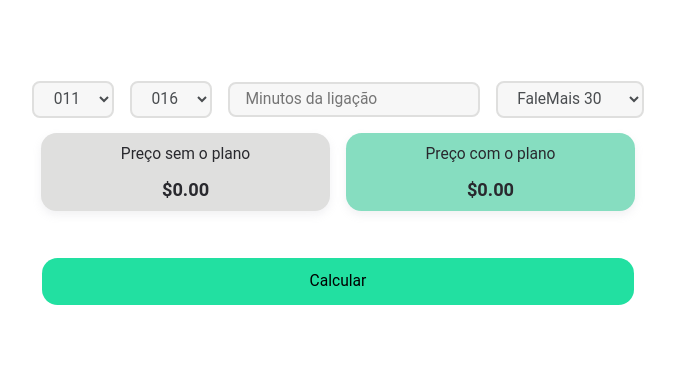
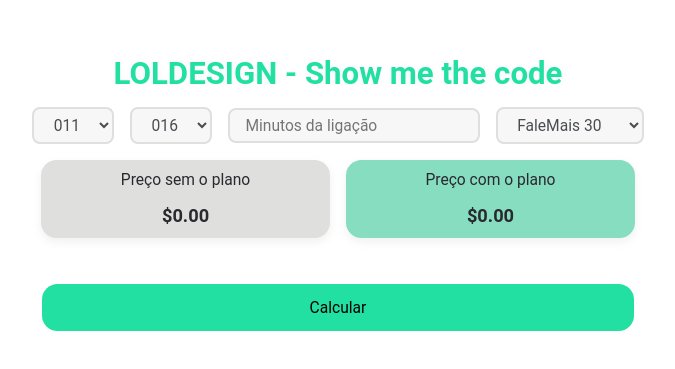
Before and after one commit to KaiqueCampos/LOLDESIGN-challenge, a React (Vite) app: page / in a window 1280 px wide. Shown: the part 207-576 px from the top of the page, without its empty margins (302-977 px from the left). Built offline with nearby package versions, Linux system fonts and the light colour scheme.

Commit message:
add title to page

```diff
--- a/index.html
+++ b/index.html
@@ -4,7 +4,7 @@
     <meta charset="UTF-8" />
     <link rel="icon" type="image/svg+xml" href="/src/favicon.svg" />
     <meta name="viewport" content="width=device-width, initial-scale=1.0" />
-    <title>Vite App</title>
+    <title>LOLDESIGN - Challenge</title>
   </head>
   <body>
     <div id="root"></div>
--- a/src/App.tsx
+++ b/src/App.tsx
@@ -1,6 +1,7 @@
 import { CalculateCallValueButton } from './components/CalculateCallValueButton'
 import { CallInformation } from './components/CallInformations'
 import { FinalValues } from './components/FinalValues'
+import { Title } from './components/Title'
 import styles from "./styles/app.module.scss"
 import "./styles/global.scss"
 
@@ -9,6 +10,7 @@ function App() {
   return (
     <div className={styles.container}>
 
+      <Title/>
       <CallInformation />
       <FinalValues />
       <CalculateCallValueButton />
--- /dev/null
+++ b/src/components/Title/index.tsx
@@ -0,0 +1,9 @@
+import styles from './styles.module.scss'
+
+export function Title() {
+    return(
+        <h1
+            className={styles.title}
+        >LOLDESIGN - Show me the code</h1>
+    )
+}
--- /dev/null
+++ b/src/components/Title/styles.module.scss
@@ -0,0 +1,5 @@
+.title{
+    font-family: Roboto,sans-serif;
+    color: var(--green);
+    text-shadow: var(--secondary-color) 1px 0 10px;
+}
```
